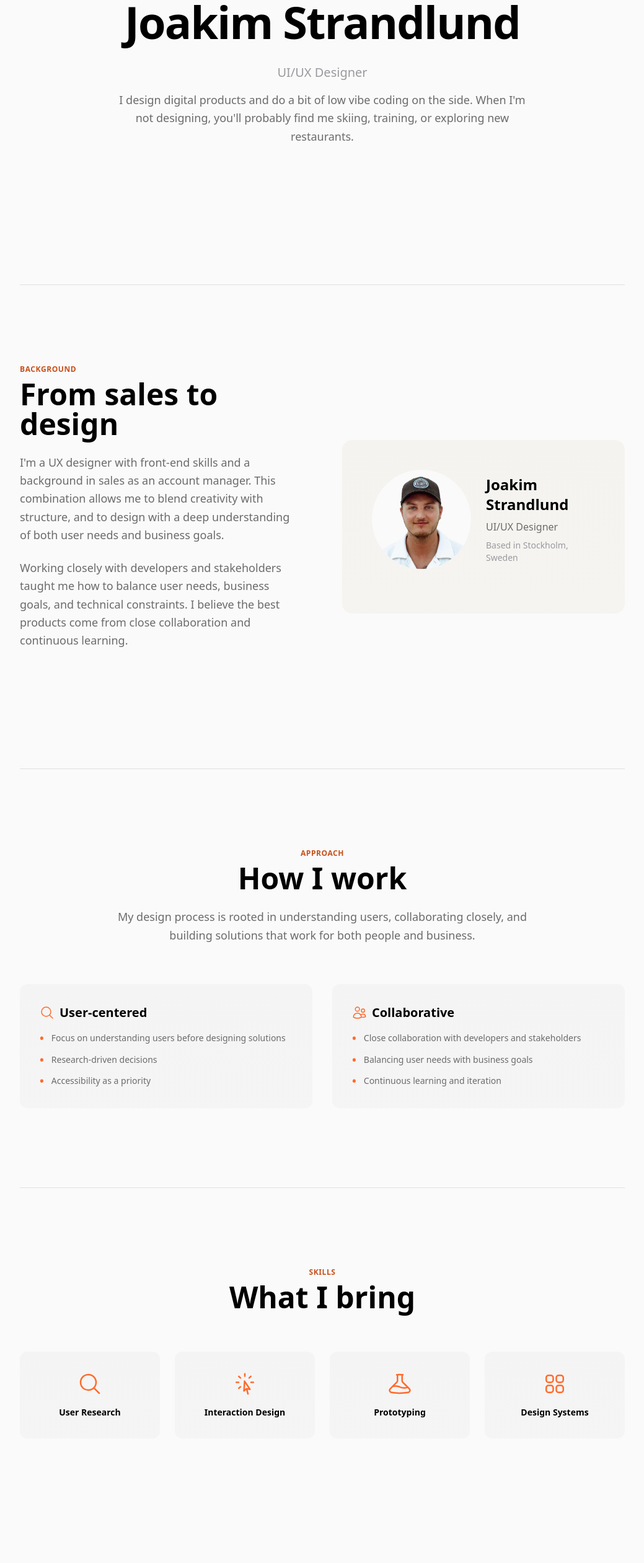
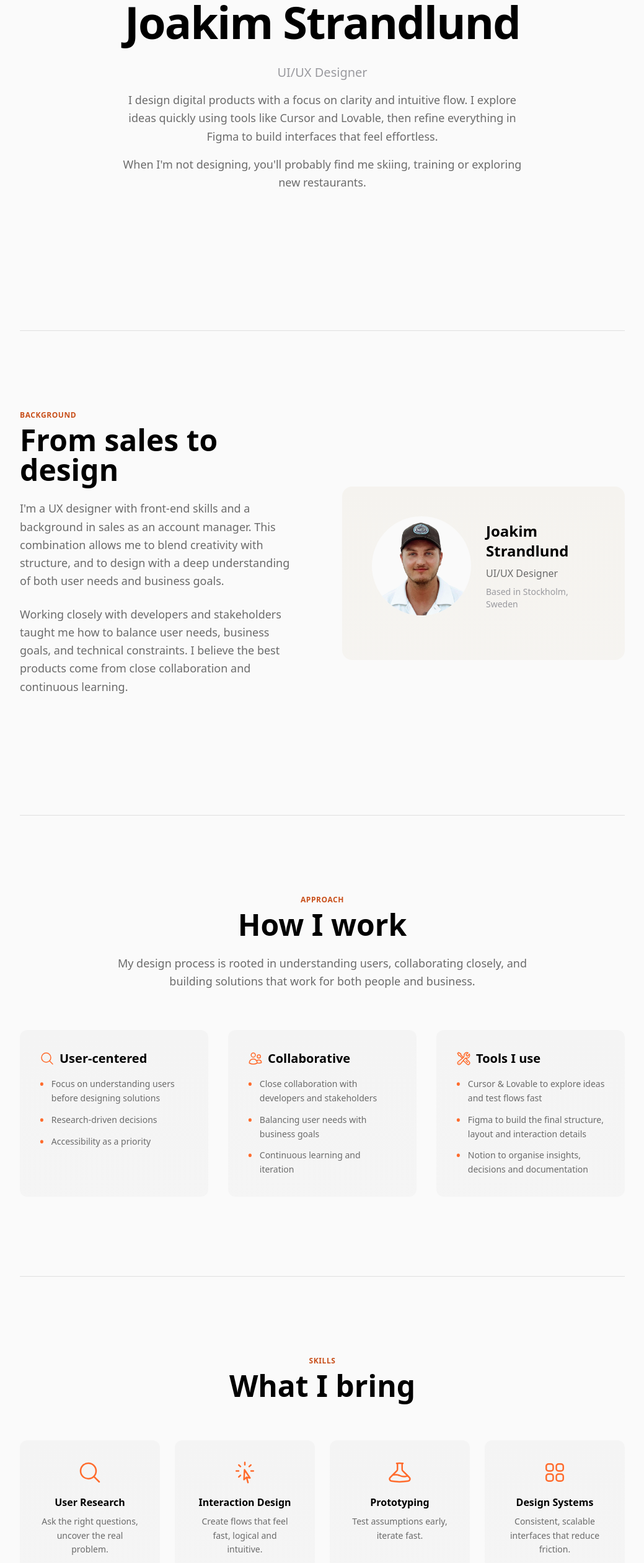
Before and after one commit to joakimstrandlund/JoakimPortfolio, a Next.js app: page /about in a window 1280 px wide. Shown: the part 234-2756 px from the top of the page at 62% size, without its empty margins (120-1159 px from the left). Built offline with nearby package versions, Linux system fonts and the light colour scheme; a web font is replaced by a local one.

Commit message:
Update about page and landing page styling: add skills descriptions, tools card, improve project card colors consistency

```diff
--- a/app/about/page.tsx
+++ b/app/about/page.tsx
@@ -2,7 +2,7 @@
 
 import Image from 'next/image';
 import Link from 'next/link';
-import { MagnifyingGlassIcon, UsersIcon, BeakerIcon, CursorArrowRaysIcon, Squares2X2Icon } from '@heroicons/react/24/outline';
+import { MagnifyingGlassIcon, UsersIcon, BeakerIcon, CursorArrowRaysIcon, Squares2X2Icon, WrenchScrewdriverIcon } from '@heroicons/react/24/outline';
 import SectionHeader from '../components/SectionHeader';
 
 export default function About() {
@@ -48,8 +48,10 @@ export default function About() {
               UI/UX Designer
             </p>
             <p className="text-lg max-w-2xl mx-auto leading-relaxed" style={{ color: customColors.body }}>
-              I design digital products and do a bit of low vibe coding on the side. When I'm not designing, you'll probably find me skiing, training, or
-              exploring new restaurants.
+              I design digital products with a focus on clarity and intuitive flow. I explore ideas quickly using tools like Cursor and Lovable, then refine everything in Figma to build interfaces that feel effortless.
+            </p>
+            <p className="text-lg max-w-2xl mx-auto leading-relaxed mt-4" style={{ color: customColors.body }}>
+              When I'm not designing, you'll probably find me skiing, training or exploring new restaurants.
             </p>
           </div>
         </div>
@@ -139,7 +141,7 @@ export default function About() {
             align="center"
           />
 
-          <div className="space-y-6 md:space-y-0 md:grid md:grid-cols-2 md:gap-8">
+          <div className="space-y-6 md:space-y-0 md:grid md:grid-cols-3 md:gap-8">
             <div
               className="rounded-xl p-5p md:p-8"
               style={{
@@ -189,6 +191,30 @@ export default function About() {
                 )}
               </ul>
             </div>
+
+            <div
+              className="rounded-xl p-5p md:p-8"
+              style={{
+                background: `linear-gradient(to bottom, ${customColors.secondaryBg}, ${customColors.secondaryBg}dd)`,
+              }}
+            >
+              <h3 className="font-grotesk font-semibold text-xl mb-4 flex items-center gap-2" style={{ color: customColors.heading }}>
+                <WrenchScrewdriverIcon className="w-6 h-6" style={{ color: customColors.accent }} />
+                Tools I use
+              </h3>
+              <ul className="space-y-3 text-sm">
+                {['Cursor & Lovable to explore ideas and test flows fast', 'Figma to build the final structure, layout and interaction details', 'Notion to organise insights, decisions and documentation'].map((item, index) => (
+                  <li key={index} className="flex items-start gap-3">
+                    <span className="text-lg font-bold leading-none" style={{ color: customColors.accent, marginTop: '2px' }}>
+                      •
+                    </span>
+                    <span className="leading-relaxed" style={{ color: customColors.body }}>
+                      {item}
+                    </span>
+                  </li>
+                ))}
+              </ul>
+            </div>
           </div>
         </div>
       </section>
@@ -216,10 +242,10 @@ export default function About() {
 
           <div className="grid grid-cols-2 md:grid-cols-4 gap-6">
             {[
-              { icon: MagnifyingGlassIcon, title: 'User Research' },
-              { icon: CursorArrowRaysIcon, title: 'Interaction Design' },
-              { icon: BeakerIcon, title: 'Prototyping' },
-              { icon: Squares2X2Icon, title: 'Design Systems' },
+              { icon: MagnifyingGlassIcon, title: 'User Research', description: 'Ask the right questions, uncover the real problem.' },
+              { icon: CursorArrowRaysIcon, title: 'Interaction Design', description: 'Create flows that feel fast, logical and intuitive.' },
+              { icon: BeakerIcon, title: 'Prototyping', description: 'Test assumptions early, iterate fast.' },
+              { icon: Squares2X2Icon, title: 'Design Systems', description: 'Consistent, scalable interfaces that reduce friction.' },
             ].map((item, index) => {
               const IconComponent = item.icon;
               return (
@@ -233,8 +259,11 @@ export default function About() {
                   <div className="flex justify-center mb-4">
                     <IconComponent className="w-10 h-10" style={{ color: customColors.accent }} />
                   </div>
-                  <div className="text-sm font-grotesk font-semibold" style={{ color: customColors.heading }}>
+                  <div className="text-base font-grotesk font-semibold mb-2" style={{ color: customColors.heading }}>
                     {item.title}
+                  </div>
+                  <div className="text-sm leading-relaxed" style={{ color: customColors.body }}>
+                    {item.description}
                   </div>
                 </div>
               );
--- a/app/page.tsx
+++ b/app/page.tsx
@@ -84,6 +84,7 @@ export default function Home() {
     // Accent Colors
     accent: '#ff6b2c',
     accentHover: '#e55a1f',
+    accentDark: '#C84F1A', // Darker accent for WCAG compliance on light backgrounds
 
     // Text Colors
     heading: '#000000',
@@ -305,9 +306,9 @@ export default function Home() {
           <div className="max-w-6xl mx-auto px-4 lg:px-6">
             <Reveal>
               <div className="mb-8">
-                <div className="text-xs uppercase tracking-wide" style={{ color: customColors.body }}>
+                <span className="text-xs uppercase tracking-wider mb-2 block font-semibold" style={{ color: customColors.accentDark }}>
                   Selected
-                </div>
+                </span>
                 <h2 className="mt-2 font-grotesk font-semibold text-2xl sm:text-3xl text-heading">Case studies</h2>
               </div>
             </Reveal>
@@ -370,7 +371,7 @@ export default function Home() {
                           </h3>
 
                           {/* Description */}
-                          <p className="text-body leading-relaxed mb-4 text-base lg:text-lg" style={{ color: 'rgba(255,255,255,0.72)' }}>
+                          <p className="text-body leading-relaxed mb-4 text-base lg:text-lg" style={{ color: 'rgba(255,255,255,0.75)' }}>
                             {card.description}
                           </p>
 
```
